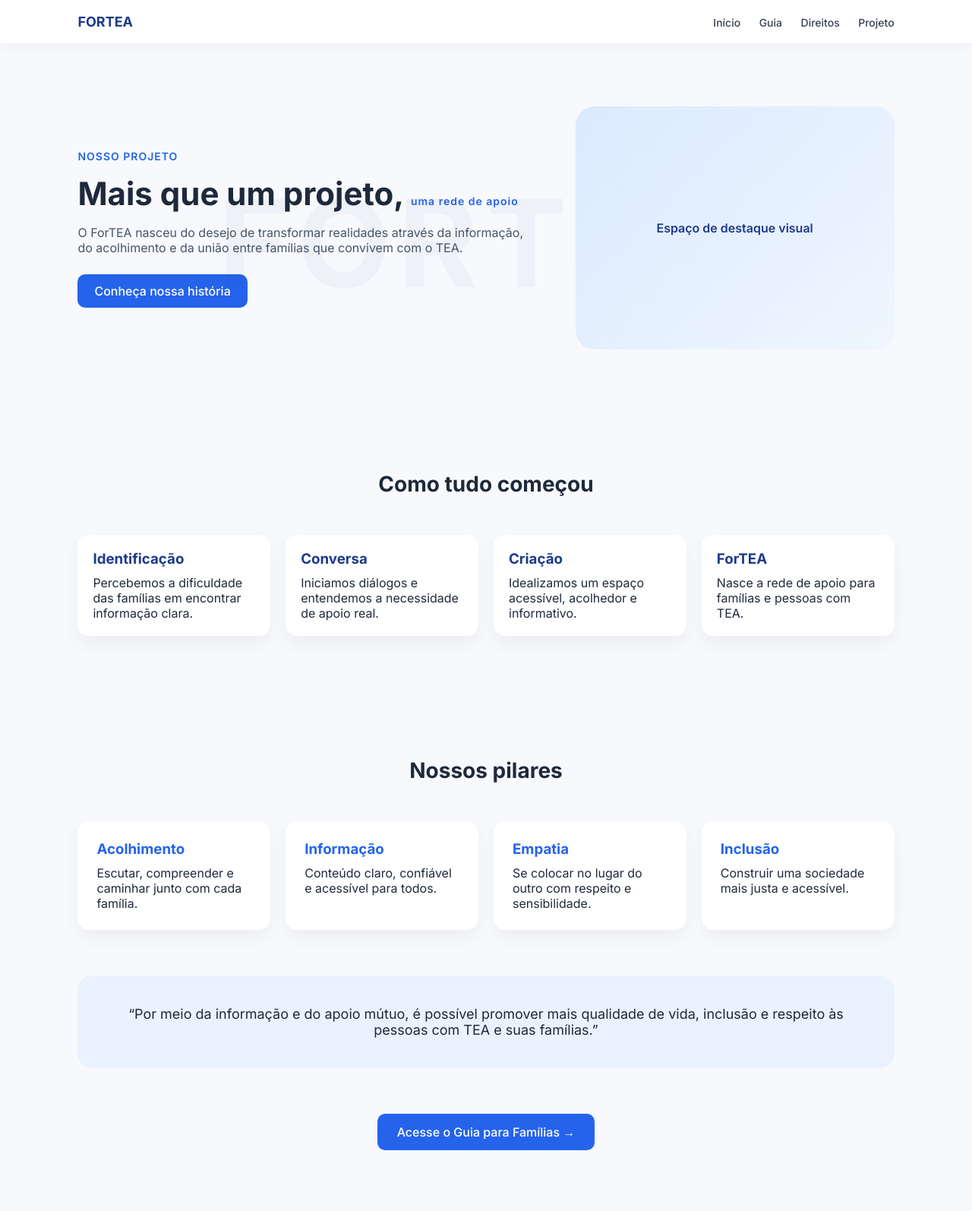
After one commit to anacarolinyf/TCC-2026, a PHP site: page /projeto.php in a window 1280 px wide. The commit adds this page. Shown: the whole page at 76% size. Run offline with PHP 8.4, Linux system fonts and the light colour scheme.

Commit message:
pagina projeto

```diff
--- a/includes/footer.php
+++ b/includes/footer.php
@@ -33,7 +33,7 @@
 
 
             <div class="redes">
-    <a href="#">
+    <a href="https://github.com/anacarolinyf/TCC-2026">
         <i class="fa-brands fa-github"></i>
     </a>
 
--- /dev/null
+++ b/projeto.php
@@ -0,0 +1,324 @@
+<!DOCTYPE html>
+<html lang="pt-br">
+<head>
+<meta charset="UTF-8">
+<meta name="viewport" content="width=device-width, initial-scale=1.0">
+<title>ForTEA - Projeto</title>
+
+<style>
+@import url('https://fonts.googleapis.com/css2?family=Inter:wght@300;400;500;600;700&display=swap');
+
+*{
+    margin:0;
+    padding:0;
+    box-sizing:border-box;
+    font-family:'Inter', sans-serif;
+}
+
+body{
+    background:#f7f9fc;
+    color:#1e293b;
+    overflow-x:hidden;
+}
+
+/* FUNDO DECORATIVO */
+body::before{
+    content:"FORTEA";
+    position:fixed;
+    font-size:10rem;
+    font-weight:700;
+    color:rgba(30,58,138,0.04);
+    top:40%;
+    left:50%;
+    transform:translate(-50%,-50%);
+    z-index:0;
+    letter-spacing:10px;
+}
+
+/* HEADER */
+header{
+    position:fixed;
+    top:0;
+    width:100%;
+    background:white;
+    display:flex;
+    justify-content:space-between;
+    align-items:center;
+    padding:18px 8%;
+    box-shadow:0 2px 20px rgba(0,0,0,0.05);
+    z-index:10;
+}
+
+.logo{
+    font-weight:700;
+    color:#1e3a8a;
+    font-size:18px;
+}
+
+nav a{
+    margin-left:20px;
+    text-decoration:none;
+    color:#334155;
+    font-weight:500;
+    font-size:14px;
+}
+
+nav a:hover{
+    color:#1e3a8a;
+}
+
+/* HERO */
+.hero{
+    display:flex;
+    align-items:center;
+    justify-content:space-between;
+    padding:140px 8% 80px;
+    gap:40px;
+}
+
+.hero-text{
+    max-width:600px;
+}
+
+.hero-text span{
+    color:#2563eb;
+    font-weight:600;
+    font-size:14px;
+    letter-spacing:1px;
+}
+
+.hero-text h1{
+    font-size:42px;
+    margin:15px 0;
+    line-height:1.2;
+}
+
+.hero-text h1 span{
+    color:#2563eb;
+}
+
+.hero-text p{
+    color:#475569;
+    font-size:16px;
+    margin-bottom:25px;
+}
+
+.btn{
+    display:inline-block;
+    background:#2563eb;
+    color:white;
+    padding:12px 22px;
+    border-radius:10px;
+    text-decoration:none;
+    font-weight:500;
+    transition:0.3s;
+}
+
+.btn:hover{
+    background:#1e40af;
+    transform:translateY(-2px);
+}
+
+/* HERO IMAGE */
+.hero-box{
+    width:420px;
+    height:320px;
+    background:linear-gradient(135deg,#dbeafe,#eff6ff);
+    border-radius:25px;
+    display:flex;
+    align-items:center;
+    justify-content:center;
+    color:#1e3a8a;
+    font-weight:600;
+    position:relative;
+}
+
+/* TIMELINE */
+.section{
+    padding:80px 8%;
+    position:relative;
+    z-index:1;
+}
+
+.section h2{
+    text-align:center;
+    font-size:28px;
+    margin-bottom:50px;
+}
+
+.timeline{
+    display:flex;
+    justify-content:space-between;
+    gap:20px;
+    flex-wrap:wrap;
+}
+
+.step{
+    flex:1;
+    min-width:220px;
+    background:white;
+    padding:20px;
+    border-radius:15px;
+    box-shadow:0 10px 25px rgba(0,0,0,0.05);
+    transition:0.3s;
+}
+
+.step:hover{
+    transform:translateY(-5px);
+}
+
+.step h3{
+    color:#1e3a8a;
+    margin-bottom:10px;
+}
+
+/* PILARES */
+.cards{
+    display:grid;
+    grid-template-columns:repeat(auto-fit,minmax(220px,1fr));
+    gap:20px;
+}
+
+.card{
+    background:white;
+    padding:25px;
+    border-radius:15px;
+    box-shadow:0 10px 25px rgba(0,0,0,0.05);
+    transition:0.3s;
+}
+
+.card:hover{
+    transform:translateY(-5px);
+}
+
+.card h3{
+    margin-bottom:10px;
+    color:#2563eb;
+}
+
+/* FRASE */
+.quote{
+    background:#eaf2ff;
+    padding:40px;
+    border-radius:20px;
+    text-align:center;
+    font-size:18px;
+    margin-top:60px;
+}
+
+/* CTA */
+.cta{
+    text-align:center;
+    margin-top:60px;
+}
+
+.cta a{
+    font-size:16px;
+    padding:14px 26px;
+}
+
+/* RESPONSIVO */
+@media(max-width:900px){
+    .hero{
+        flex-direction:column;
+        text-align:center;
+    }
+
+    .hero-box{
+        width:100%;
+    }
+}
+</style>
+</head>
+
+<body>
+
+<header>
+    <div class="logo">FORTEA</div>
+    <nav>
+        <a href="#">Início</a>
+        <a href="#">Guia</a>
+        <a href="#">Direitos</a>
+        <a href="#">Projeto</a>
+    </nav>
+</header>
+
+<section class="hero">
+    <div class="hero-text">
+        <span>NOSSO PROJETO</span>
+        <h1>Mais que um projeto, <span>uma rede de apoio</span></h1>
+        <p>
+            O ForTEA nasceu do desejo de transformar realidades através da informação,
+            do acolhimento e da união entre famílias que convivem com o TEA.
+        </p>
+        <a class="btn" href="#">Conheça nossa história</a>
+    </div>
+
+    <div class="hero-box">
+        Espaço de destaque visual
+    </div>
+</section>
+
+<section class="section">
+    <h2>Como tudo começou</h2>
+
+    <div class="timeline">
+        <div class="step">
+            <h3>Identificação</h3>
+            <p>Percebemos a dificuldade das famílias em encontrar informação clara.</p>
+        </div>
+
+        <div class="step">
+            <h3>Conversa</h3>
+            <p>Iniciamos diálogos e entendemos a necessidade de apoio real.</p>
+        </div>
+
+        <div class="step">
+            <h3>Criação</h3>
+            <p>Idealizamos um espaço acessível, acolhedor e informativo.</p>
+        </div>
+
+        <div class="step">
+            <h3>ForTEA</h3>
+            <p>Nasce a rede de apoio para famílias e pessoas com TEA.</p>
+        </div>
+    </div>
+</section>
+
+<section class="section">
+    <h2>Nossos pilares</h2>
+
+    <div class="cards">
+        <div class="card">
+            <h3>Acolhimento</h3>
+            <p>Escutar, compreender e caminhar junto com cada família.</p>
+        </div>
+
+        <div class="card">
+            <h3>Informação</h3>
+            <p>Conteúdo claro, confiável e acessível para todos.</p>
+        </div>
+
+        <div class="card">
+            <h3>Empatia</h3>
+            <p>Se colocar no lugar do outro com respeito e sensibilidade.</p>
+        </div>
+
+        <div class="card">
+            <h3>Inclusão</h3>
+            <p>Construir uma sociedade mais justa e acessível.</p>
+        </div>
+    </div>
+
+    <div class="quote">
+        “Por meio da informação e do apoio mútuo, é possível promover mais qualidade de vida,
+        inclusão e respeito às pessoas com TEA e suas famílias.”
+    </div>
+
+    <div class="cta">
+        <a class="btn" href="#">Acesse o Guia para Famílias →</a>
+    </div>
+</section>
+
+</body>
+</html>
```
Also changed, not shown: css/estilo.css (+160 -8 lines), index.php (+34 -1 lines).
